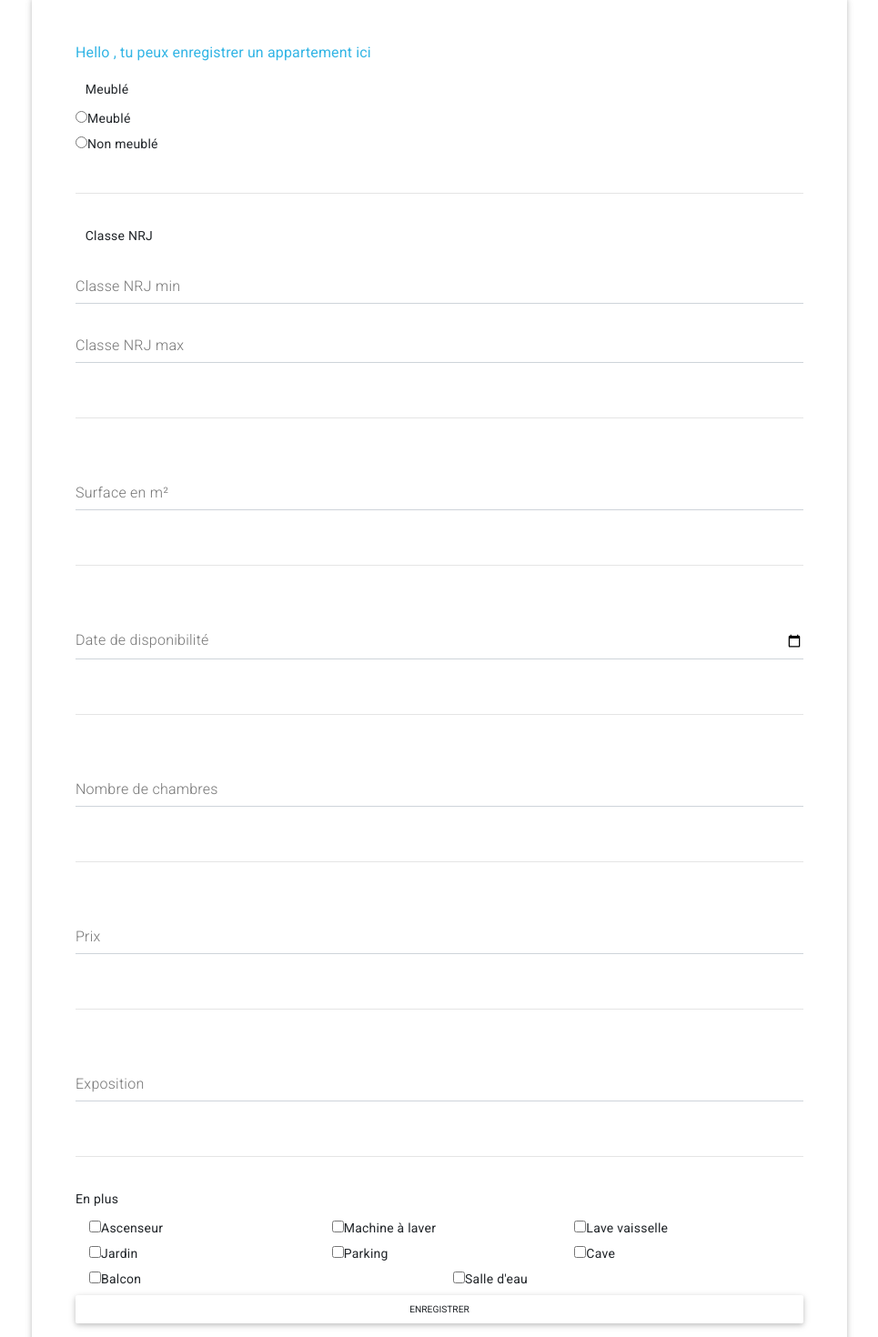
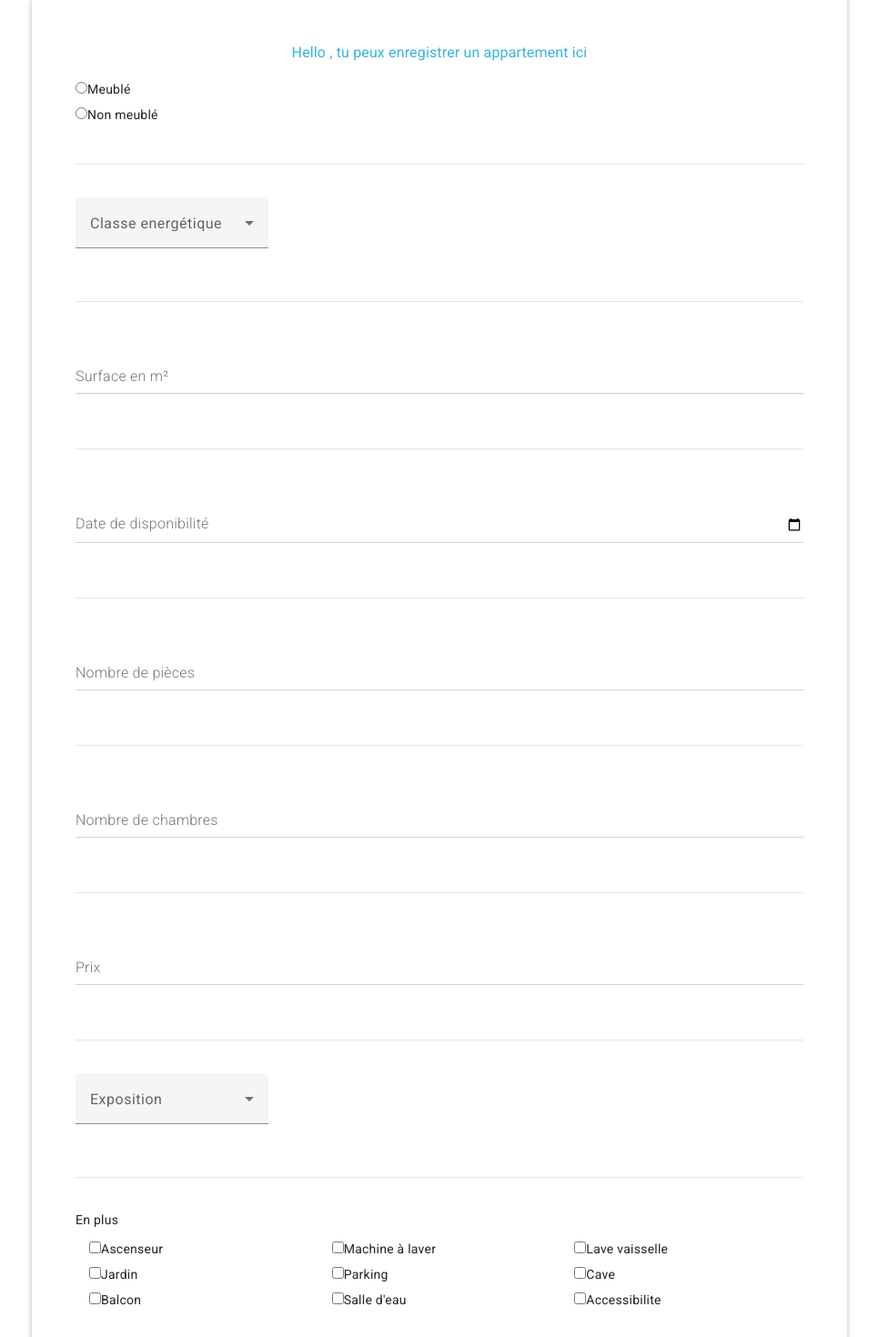
Before and after one commit to morganekervaon/ToitPlusMoiFront, an Angular app in the folder toitplusmoifront/: page /ajoutbien in a window 1280 px wide. Shown: the part 140-1610 px from the top of the page at 91% size, without its empty margins (157-1122 px from the left). Built offline with nearby package versions, Linux system fonts and the light colour scheme; sample sign-in values are in the browser's storage.

Commit message:
Ajouter appart

```diff
--- a/toitplusmoifront/src/app/ajoutbien/ajoutbien.component.html
+++ b/toitplusmoifront/src/app/ajoutbien/ajoutbien.component.html
@@ -1,49 +1,17 @@
 <div style="margin: auto; width: 70%; margin-top: 100px; margin-bottom: 100px;">
     <div class="card p-5 z-dep-2">
         <form #appartement="ngForm" (ngSubmit)="createAppart(appartement.value)">
-            <h3 class="text-info">Hello {{userConnect.prenom}}, tu peux enregistrer un appartement ici</h3>
-            <!-- <p>Type d'appartement</p>
+            <h3 class="text-info" style="text-align: center;">Hello {{userConnect.prenom}}, tu peux enregistrer un
+                appartement ici</h3>
+
+
             <div>
                 <div>
-                    <input type="checkbox" id="T1" name="type" value="T1" [(ngModel)]="type">
-                    <label for="T1">T1</label>
-                </div>
-                <div>
-                    <input type="checkbox" id="T2" name="type" value="T2" [(ngModel)]="type">
-                    <label for="T2">T2</label>
-                </div>
-                <div>
-                    <input type="checkbox" id="T3" name="type" value="T3" [(ngModel)]="type">
-                    <label for="T3">T3</label>
-                </div>
-            </div>
-            <br>
-            <hr>
-            <br> -->
-            <!-- <p>Code postal</p>
-            <div>
-                <div>
-                    <input type="radio" id="T1" name="codePostal" value="codePostal">
-                    <label for="paris1">75001</label>
-
-                    <input type="radio" id="T2" name="codePostal" value="codePostal">
-                    <label for="paris2">75002</label>
-
-                    <input type="radio" id="T3" name="codePostal" value="codePostal">
-                    <label for="paris3">75003</label>
-                </div>
-            </div>
-            <br>
-            <hr>
-            <br> -->
-            <p><i class="fa-solid fa-chair"></i>Meublé</p>
-            <div>
-                <div>
-                    <input type="radio" id="meuble" name="meuble" value="true" [(ngModel)]="meuble">
+                    <input type="radio" id="meuble" name="meuble" value="true">
                     <label for="meuble">Meublé</label>
                 </div>
                 <div>
-                    <input type="radio" id="nonMeuble" name="meuble" value="false" [(ngModel)]="meuble">
+                    <input type="radio" id="nonMeuble" name="meuble" value="false" ngModel="">
                     <label for="nomMeuble">Non meublé</label>
                 </div>
             </div>
@@ -51,15 +19,19 @@
             <hr>
             <br>
             <div>
-                <p><i class="fa-regular fa-bolt"></i>Classe NRJ</p>
-                <div class="md-form">
-                    <label for="">Classe NRJ min</label>
-                    <input type="text" name="classeNRJmin" ngModel class="form-control">
-                </div>
-                <div class="md-form">
-                    <label for="">Classe NRJ max</label>
-                    <input type="text" name="classeNRJmax" ngModel class="form-control">
-                </div>
+                <mat-form-field>
+                    <mat-label>Classe energétique</mat-label>
+                    <mat-select value="classNRJ">
+                        <mat-option>Inconnue</mat-option>
+                        <mat-option value="A">A</mat-option>
+                        <mat-option value="B">B</mat-option>
+                        <mat-option value="C">C</mat-option>
+                        <mat-option value="D">D</mat-option>
+                        <mat-option value="E">E</mat-option>
+                        <mat-option value="F">F</mat-option>
+                        <mat-option value="G">G</mat-option>
+                    </mat-select>
+                </mat-form-field>
             </div>
             <br>
             <hr>
@@ -68,7 +40,8 @@
 
                 <div class="md-form">
                     <label for="">Surface en m²</label>
-                    <input type="number" name="surface" ngModel class="form-control" ng-pattern="/^-?[0-9][^\.]*$/">
+                    <input type="number" min="0" oninput="this.value = Math.round(this.value);" name="surface" ngModel
+                        class="form-control">
                 </div>
 
             </div>
@@ -80,7 +53,17 @@
 
                 <div class="md-form">
                     <label for="">Date de disponibilité</label>
-                    <input type="date" name="Dispo" ngModel class="form-control" [(ngModel)]="Dispo">
+                    <input type="date" name="Dispo" ngModel="" class="form-control">
+                </div>
+            </div>
+            <br>
+            <hr>
+            <br>
+            <div>
+                <div class="md-form">
+                    <label for="">Nombre de pièces</label>
+                    <input type="number" min="0" name="nbpieces" oninput="this.value = Math.round(this.value);"
+                        ngModel="" class="form-control">
                 </div>
             </div>
             <br>
@@ -89,7 +72,8 @@
             <div>
                 <div class="md-form">
                     <label for="">Nombre de chambres</label>
-                    <input type="number" name="nbchambres" [(ngModel)]="nbchambres" class="form-control">
+                    <input type="number" min="0" name="nbchambres" oninput="this.value = Math.round(this.value);"
+                        ngModel="" class="form-control">
                 </div>
             </div>
             <br>
@@ -98,17 +82,27 @@
             <div>
                 <div class="md-form">
                     <label for="">Prix</label>
-                    <input type="number" name="prix" ngModel class="form-control">
+                    <input type="number" name="prix" min="0" ngModel="" class="form-control">
                 </div>
             </div>
             <br>
             <hr>
             <br>
             <div>
-                <div class="md-form">
-                    <label for="">Exposition</label>
-                    <input type="text" name="exposition" ngModel class="form-control">
-                </div>
+                <mat-form-field>
+                    <mat-label>Exposition</mat-label>
+                    <mat-select value="exposition">
+                        <mat-option>Inconnue</mat-option>
+                        <mat-option value="Sud">Sud</mat-option>
+                        <mat-option value="Sud-Est">Sud-Est</mat-option>
+                        <mat-option value="Est">Est</mat-option>
+                        <mat-option value="Nord-Est">Nord-Est</mat-option>
+                        <mat-option value="Nord">Nord</mat-option>
+                        <mat-option value="Nord-Ouest">Nord-Ouest</mat-option>
+                        <mat-option value="Ouest">Ouest</mat-option>
+                    </mat-select>
+                </mat-form-field>
+
             </div>
             <br>
             <hr>
@@ -120,57 +114,59 @@
 
                     <div class="row">
                         <div class="col">
-                            <input type="checkbox" id="accessibilite" name="accessibilite" value="true"
-                                [(ngModel)]="accessibilite">
-                            <label for="accessibilite">Ascenseur</label>
+                            <input type="checkbox" id="accessibilite" name="accessibilite" value="true" Ngmodel="">
+                            <label for="accessibilite"> Ascenseur</label>
                         </div>
 
                         <div class="col">
-                            <input type="checkbox" id="machineALaver" name="machineALaver" value="true"
-                                [(ngModel)]="machineALaver">
-                            <label for="proprietaire">Machine à laver</label>
+                            <input type="checkbox" id="machineALaver" name="machineALaver" value="true" ngModel="">
+                            <label for="proprietaire"> Machine à laver</label>
                         </div>
 
                         <div class="col">
-                            <input type="checkbox" id="laveVaisselle" name="laveVaisselle" value="true"
-                                [(ngModel)]="laveVaisselle">
-                            <label for="proprietaire">Lave vaisselle</label>
+                            <input type="checkbox" id="laveVaisselle" name="laveVaisselle" value="true" ngModel="">
+                            <label for="proprietaire"> Lave vaisselle</label>
                         </div>
                     </div>
 
                     <div class="row">
                         <div class="col">
-                            <input type="checkbox" id="jardin" name="jardin" value="true" [(ngModel)]="jardin">
-                            <label for="proprietaire">Jardin</label>
+                            <input type="checkbox" id="jardin" name="jardin" value="true" ngModel="">
+                            <label for="proprietaire"> Jardin</label>
                         </div>
 
                         <div class="col">
-                            <input type="checkbox" id="parking" name="parking" value="true" [(ngModel)]="parking">
-                            <label for="proprietaire">Parking</label>
+                            <input type="checkbox" id="parking" name="parking" value="true" ngModel="">
+                            <label for="proprietaire"> Parking</label>
                         </div>
 
                         <div class="col">
-                            <input type="checkbox" id="cave" name="cave" value="true" [(ngModel)]="cave">
-                            <label for="proprietaire">Cave</label>
+                            <input type="checkbox" id="cave" name="cave" value="true" ngModel="">
+                            <label for="proprietaire"> Cave</label>
                         </div>
                     </div>
 
                     <div class="row">
-                        <div class="col">
-                            <input type="checkbox" id="balcon" name="balcon" value="locataire" [(ngModel)]="balcon">
-                            <label for="proprietaire">Balcon</label>
+                        <div class="col col-4">
+                            <input type="checkbox" id="balcon" name="balcon" value="locataire" ngModel="">
+                            <label for="proprietaire"> Balcon</label>
                         </div>
 
-                        <div class="col">
-                            <input type="checkbox" id="salleEau" name="salleEau" value="true" [(ngModel)]="salleEau">
-                            <label for="">Salle d'eau</label>
+                        <div class="col col-4">
+                            <input type="checkbox" id="salleEau" name="salleEau" value="true" ngModel="">
+                            <label for=""> Salle d'eau</label>
+                        </div>
+                        <div class="col col-4">
+                            <input type="checkbox" id="accessibilite" name="accessibilite" value="true" ngModel="">
+                            <label for=""> Accessibilite</label>
                         </div>
                     </div>
 
                 </div>
             </div>
-
-
+            <br>
+            <hr>
+            <br>
             <button class="btn btn-sm btn-block btn-sm">Enregistrer</button>
         </form>
     </div>
--- a/toitplusmoifront/src/app/ajoutbien/ajoutbien.component.ts
+++ b/toitplusmoifront/src/app/ajoutbien/ajoutbien.component.ts
@@ -2,6 +2,7 @@ import { HttpClient } from '@angular/common/http';
 import { Component, OnInit } from '@angular/core';
 import { Router } from '@angular/router';
 import { AuthService } from '../auth.service';
+import { MatSelect } from '@angular/material/select';
 
 
 @Component({
@@ -11,25 +12,7 @@ import { AuthService } from '../auth.service';
 })
 
 export class AjoutbienComponent implements OnInit {
-  meuble: any;
-  classNRJ: any;
-  surface: any;
-  jardin: any;/**/
-  parking: any;/**/
-  cave: any;/**/
-  balcon: any;/**/
-  salleEau: any;/**/
-  status: any;
-  Dispo: any;
-  nbchambres: any;
-  etages: any;
-  prix: any;
-  date: any;
-  transport: any;
-  exposition: any;
-  machineALaver: any;/**/
-  laveVaisselle: any;/**/
-  accessibilite: any;/**/
+
 
 
   constructor(private http: HttpClient, private route: Router, private authService: AuthService) { }
@@ -40,10 +23,10 @@ export class AjoutbienComponent implements OnInit {
     /*affiche le proprio dans la console */
     console.log(val);
 
-    this.http.post('http://localhost:8183/bien', val).subscribe({
+    this.http.post('http://localhost:8183/appartement', val).subscribe({
       next: (data) => {
         console.log(data);
-        this.route.navigateByUrl('home');
+        this.route.navigateByUrl('accueil');
       },
       error: (err) => { console.log(err); }
     });
--- a/toitplusmoifront/src/app/app.module.ts
+++ b/toitplusmoifront/src/app/app.module.ts
@@ -44,7 +44,7 @@ import { MatDialogModule } from '@angular/material/dialog';
     HttpClientModule,
 
     BrowserAnimationsModule,
-
+    MatSelectModule,
     MatDialogModule
 
   ],
```
